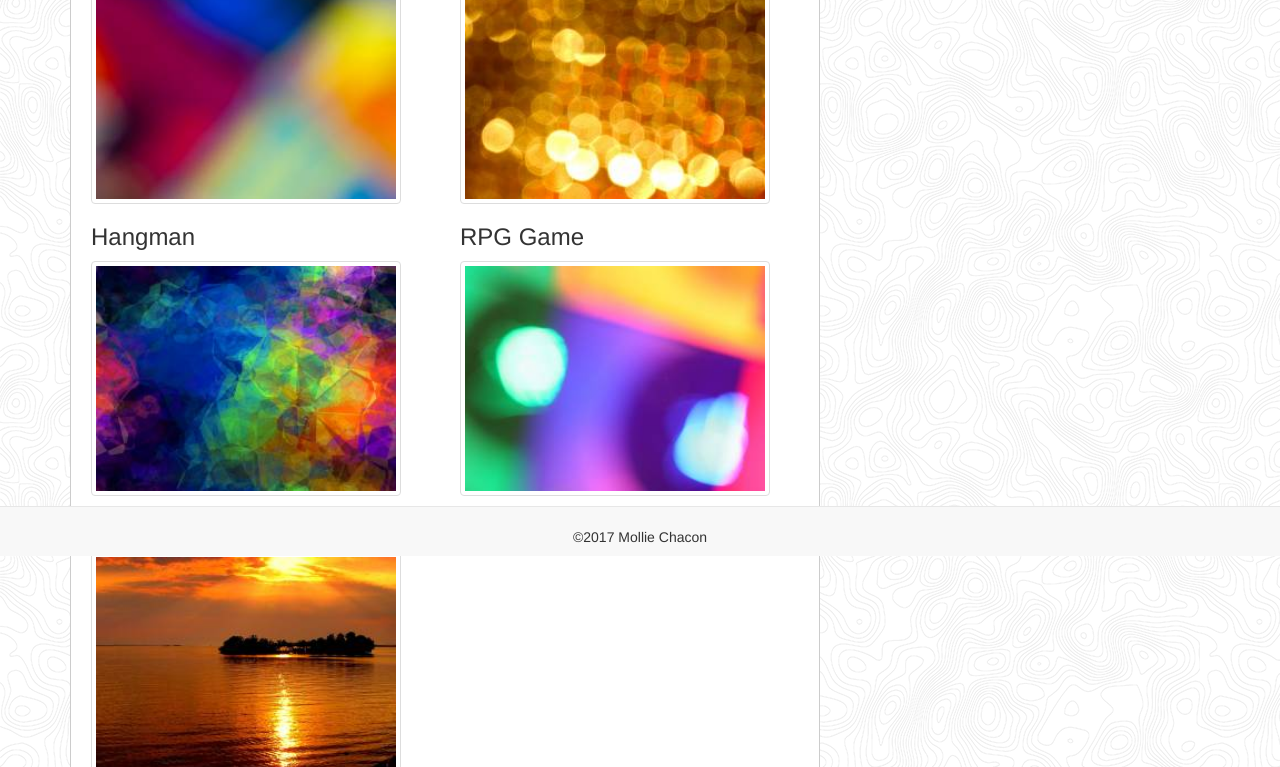
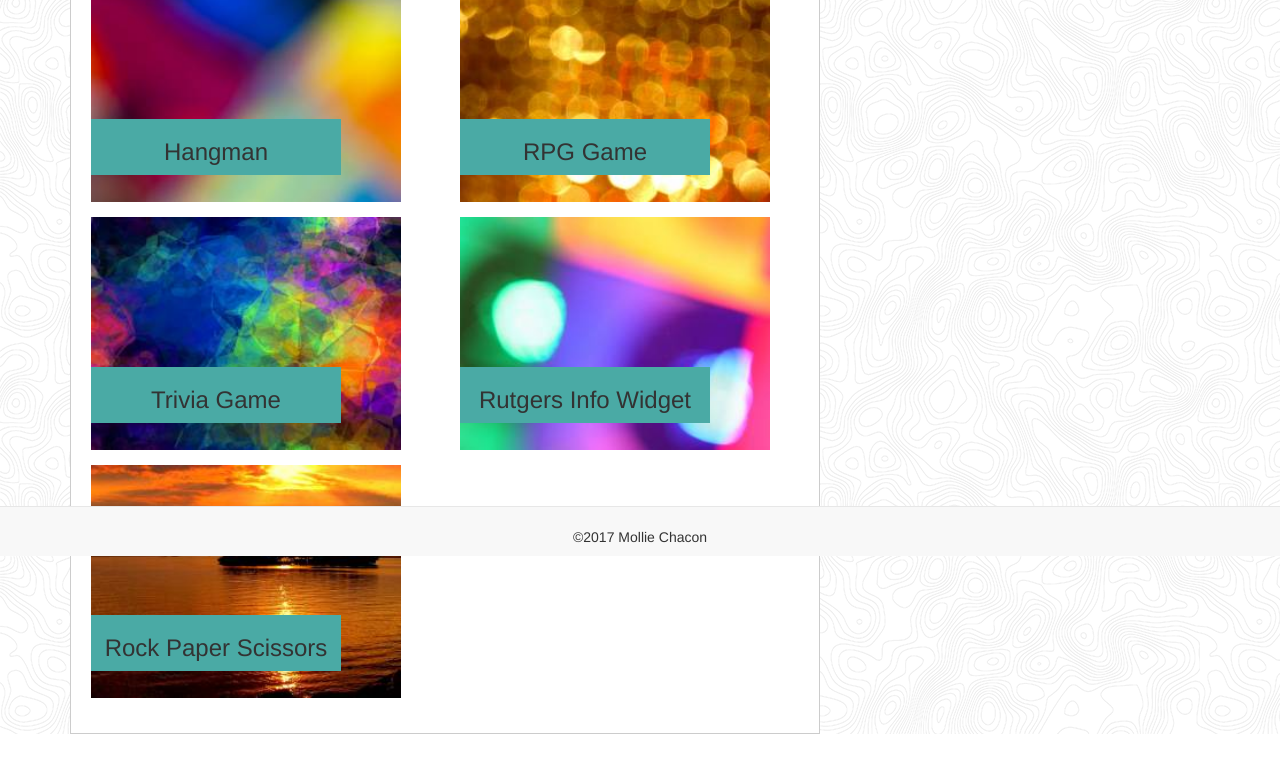
Before and after one commit to molliechacon/Bootstrap_Portfolio, a plain HTML site: page portfolio.html in a window 1280 px wide. Shown: the part 244-1011 px from the top of the page. After the commit the page ends 978 px from the top, so only its background shows below. Drawn offline with nearby package versions, Linux system fonts and the light colour scheme.

Commit message:
updates to final

```diff
--- a/assets/style.css
+++ b/assets/style.css
@@ -8,3 +8,20 @@ body {
 	padding: 20px;
 	overflow: auto;
 }
+
+.post-content {
+    top:0;
+    left:15;
+    position: absolute;
+    background-color: #4aaaa5;
+    width: 250px;
+    top: 150px;
+    align-content: center;
+    text-align: center;
+}
+
+.img-responsive {
+    position:relative;
+    margin-bottom: 15px;
+
+}
--- a/portfolio.html
+++ b/portfolio.html
@@ -43,14 +43,14 @@
 				</div>
 				<div class="row">
 	  				<div class="col-md-6">
-	      				<img class="thumbnail" src="abstract-q-c-270-203-2.jpg" alt="Mollie Chacon" width= "310">
-	      					<div class="caption">
+	      				<img class="img-responsive" src="abstract-q-c-270-203-2.jpg" alt="Mollie Chacon" width= "310">
+	      					<div class="caption post-content">
         					<h3>Hangman</h3>
 	      					</div>
 	      			</div>
 	      			<div class="col-md-6">
-	      				<img class="thumbnail" src="abstract-q-c-270-203-4.jpg" alt="Mollie Chacon" width="310">
-	      					<div class="caption">
+	      				<img class="img-responsive" src="abstract-q-c-270-203-4.jpg" alt="Mollie Chacon" width="310">
+	      					<div class="caption post-content">
         					<h3>RPG Game</h3>
 	      					</div>
 	      			</div>
@@ -58,19 +58,25 @@
 
 	      		<div class="row">
 	  				<div class="col-md-6">
-	      				<img class="thumbnail" src="abstract-q-c-270-203-7.jpg" alt="Mollie Chacon" width="310">
+	      				<img class="img-responsive" src="abstract-q-c-270-203-7.jpg" alt="Mollie Chacon" width="310">
+	      					<div class="caption post-content">
 	      					<h3>Trivia Game</h3>
+	      					</div>
 	      			</div>
 	      			<div class="col-md-6">
-	      				<img class="thumbnail" src="abstract-q-c-270-203-9.jpg" alt="Mollie Chacon" width="310">
+	      				<img class="img-responsive" src="abstract-q-c-270-203-9.jpg" alt="Mollie Chacon" width="310">
+	      					<div class="caption post-content">
 	      					<h3>Rutgers Info Widget</h3>
+	      					</div>
 	      			</div>
 	      		</div>
 
 	      		<div class="row">
 	  				<div class="col-md-6">
-	      				<img class="thumbnail" src="nature-q-c-270-203-2.jpg" alt="Mollie Chacon" width="310">
+	      				<img class="img-responsive" src="nature-q-c-270-203-2.jpg" alt="Mollie Chacon" width="310">
+	      					<div class="caption post-content">
 	      					<h3>Rock Paper Scissors</h3>
+	      					</div>
 	      			</div>
 	      		</div>
 	      	</div>
```
Also changed, not shown: index.html (+1 -1 lines).
